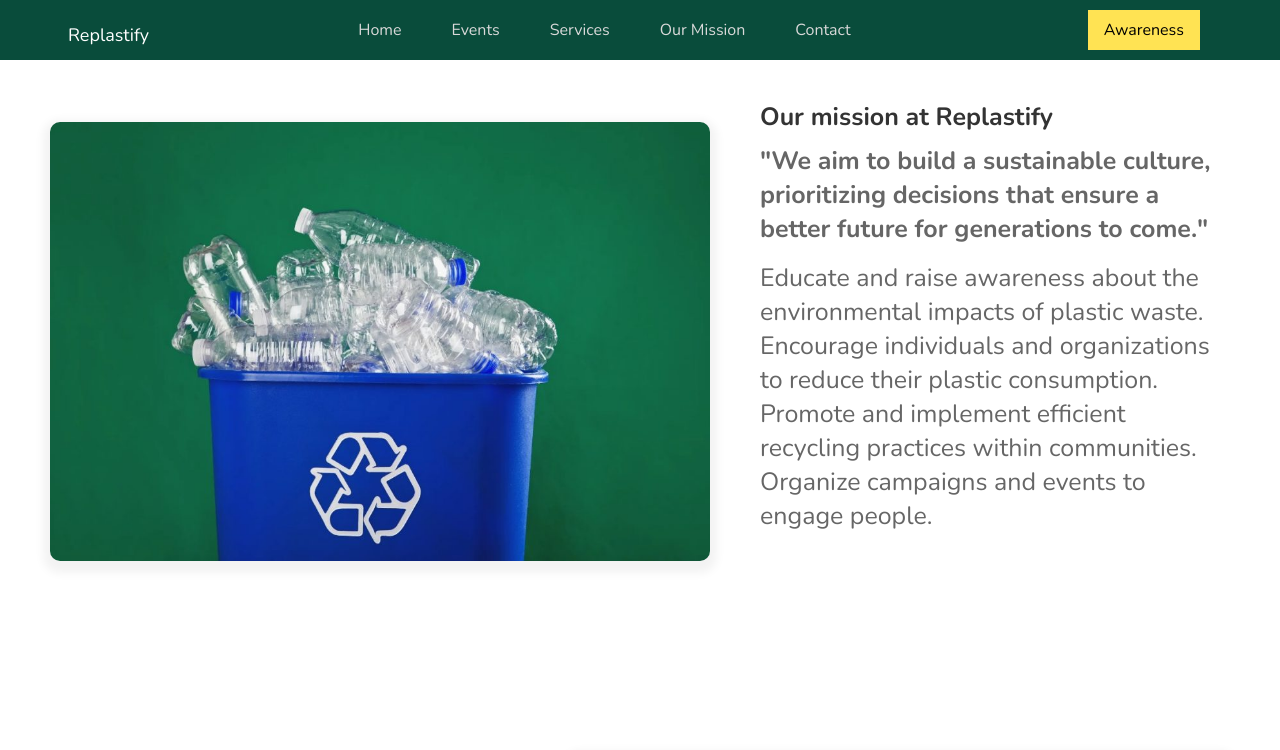
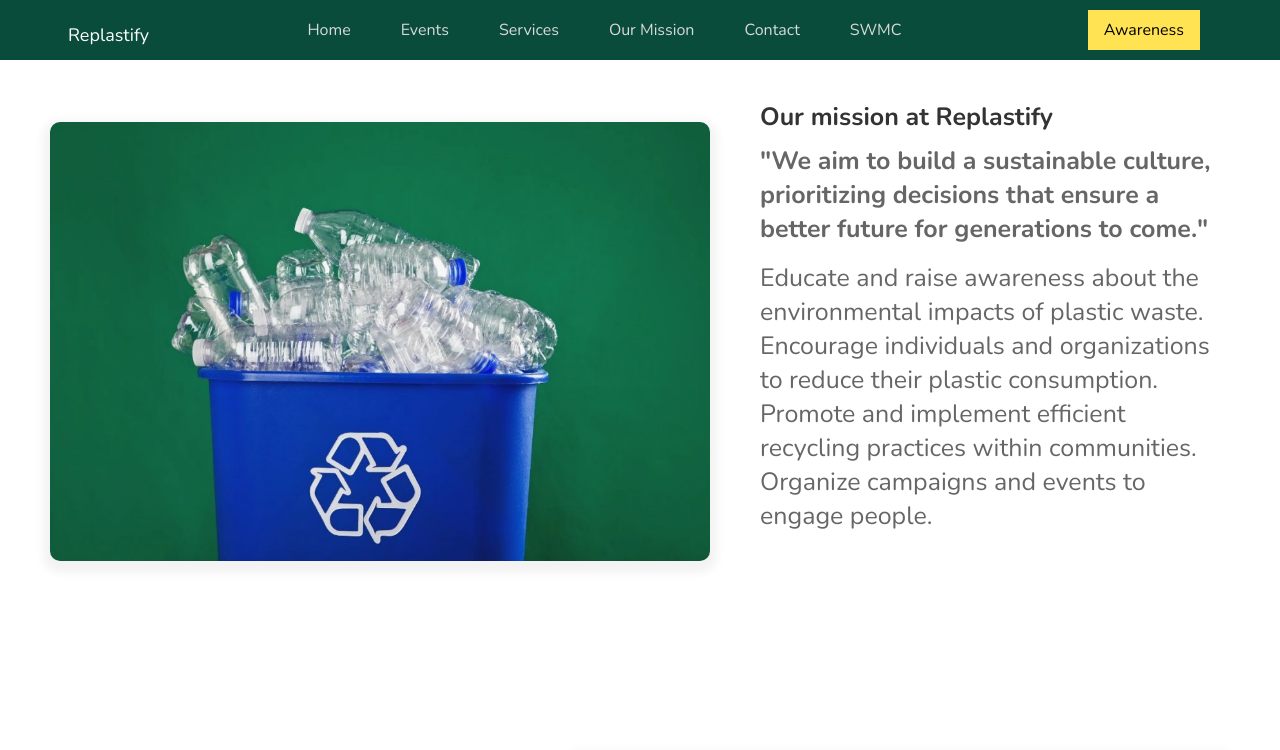
Before and after one commit to faisalabdulghani/Replastify, a website: page mission.html in a window 1280 px wide. Shown: the top 750 px of the page. Drawn offline with nearby package versions, Linux system fonts and the light colour scheme; files whose address does not match are found by name.

Commit message:
complete

```diff
--- a/mission.html
+++ b/mission.html
@@ -78,6 +78,8 @@
           <a class="header-links" href="./services.html">Services </a>
           <a class="header-links" href="./mission.html">Our Mission </a>
           <a class="header-links" href="./contact.html"> Contact </a>
+          <a class="header-links" href="./semc.html"> SWMC </a>
+
         </div>
         <div
           class="tw-mx-4 tw-flex tw-place-items-center tw-gap-[20px] tw-text-base max-md:tw-w-full max-md:tw-flex-col max-md:tw-place-content-center"
```
Also changed, not shown: affiliate.html (+1 -0 lines), awareness.html (+1 -0 lines), contact.html (+1 -0 lines), event.html (+1 -0 lines), index.html (+1 -0 lines), semc.html (+1 -0 lines), services.html (+1 -0 lines).
